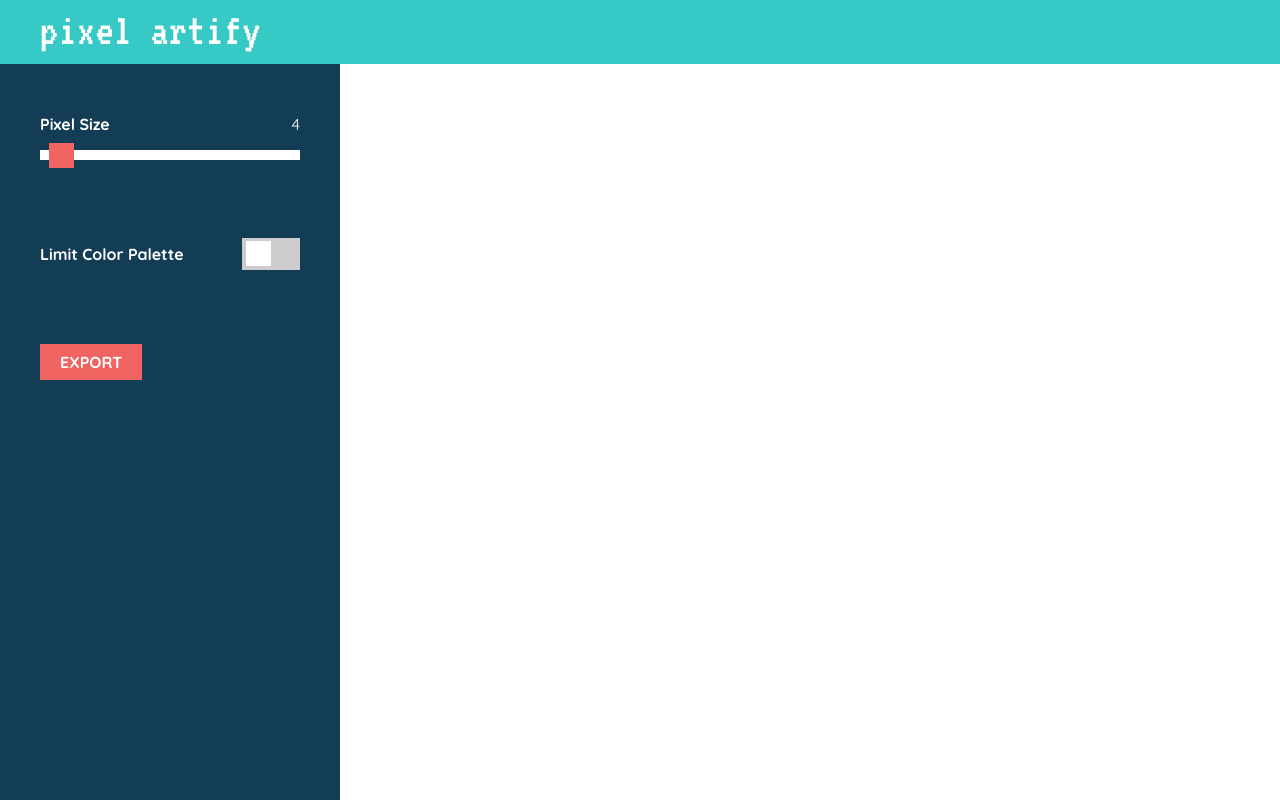
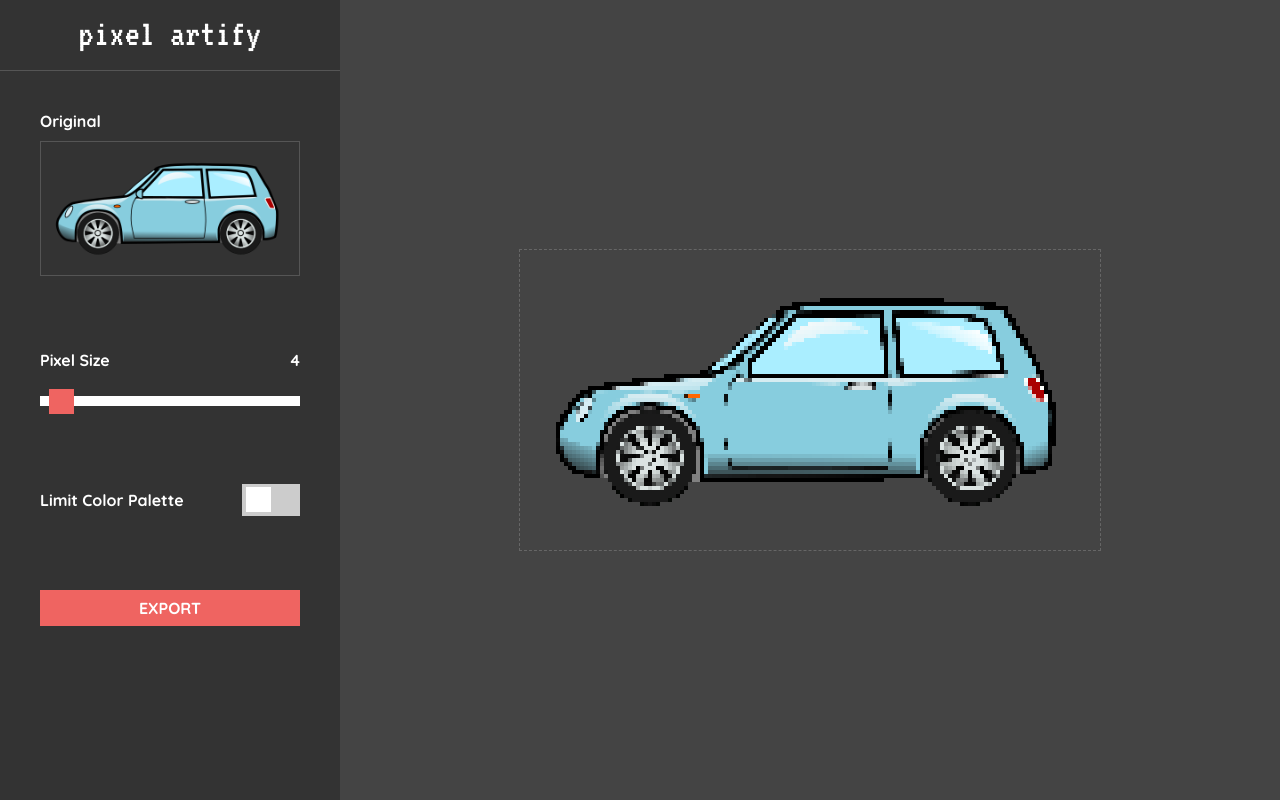
Before and after one commit to shannonlui/pixel-artify, a React (Create React App) app in the folder client/: page /editor in a window 1280 px wide. Shown: the top 800 px of the page. Built offline with nearby package versions, Linux system fonts and the light colour scheme.

Commit message:
Change the design of the image editor

```diff
--- a/client/src/App.js
+++ b/client/src/App.js
@@ -1,26 +1,17 @@
 import React from 'react';
 import { Route, Switch, Redirect } from 'react-router-dom';
 
-import Layout from './components/Layout/Layout';
 import Home from './pages/Home/Home';
 import ImageEditor from './pages/ImageEditor/ImageEditor';
 
 function App() {
-  let routes = (
+  return (
     <Switch>
       <Route path="/" exact component={Home} />
       <Route path="/editor" exact component={ImageEditor} />
       <Redirect to="/" />
     </Switch>
   );
-
-  return (
-    <div>
-      <Layout>
-        {routes}
-      </Layout>
-    </div>
-  );
 }
 
 export default App;
--- a/client/src/pages/Home/Home.js
+++ b/client/src/pages/Home/Home.js
@@ -3,6 +3,7 @@ import { connect } from 'react-redux';
 
 import * as actions from '../../store/actions';
 import styles from './Home.module.css';
+import Toolbar from '../../components/Navigation/Toolbar/Toolbar';
 import ImageUploader from '../../components/ImageUploader/ImageUploader';
 
 class Home extends Component {
@@ -17,12 +18,15 @@ class Home extends Component {
 
   render() {
     return(
-      <div className={styles.bg}>
-        <div className={styles.content}>
-          <h1>Transform images into pixel art.</h1>
-          <ImageUploader onUploadImage={this.imageUploadHandler} />
+      <React.Fragment>
+        <Toolbar theme="light" />
+        <div className={styles.bg}>
+          <div className={styles.content}>
+            <h1>Transform images into pixel art.</h1>
+            <ImageUploader onUploadImage={this.imageUploadHandler} />
+          </div>
         </div>
-      </div>
+      </React.Fragment>
     );
   }
 }
--- a/client/src/pages/Home/Home.module.css
+++ b/client/src/pages/Home/Home.module.css
@@ -6,7 +6,6 @@
   background-repeat: no-repeat;
   background-size: cover;
   position: relative;
-  margin-top: -64px;
   overflow: hidden;
 }
 
--- a/client/src/pages/ImageEditor/Canvas/Canvas.js
+++ b/client/src/pages/ImageEditor/Canvas/Canvas.js
@@ -1,6 +1,5 @@
 import React, { Component } from 'react';
 
-import testImg from '../../../assets/images/car.png';
 import ColorThief from '../../../utils/color-thief/color-thief';
 import { getColorDifference } from '../../../utils/colorDifference';
 
@@ -12,7 +11,7 @@ class Canvas extends Component {
     this.colorThief = new ColorThief();
     this.state = {
       palette: []
-    }
+    };
   }
 
   componentDidMount() {
@@ -106,11 +105,8 @@ class Canvas extends Component {
 
   render() {
     return(
-      <div>
-        <img ref="image" src={testImg} className="hidden" />
-        <canvas ref={this.canvas} width={300} height={300} />
-      </div>
-    )
+      <canvas ref={this.canvas} width={300} height={300} />
+    );
   }
 }
 
--- a/client/src/pages/ImageEditor/ImageEditor.js
+++ b/client/src/pages/ImageEditor/ImageEditor.js
@@ -28,8 +28,9 @@ class ImageEditor extends Component {
 
   render() {
     return(
-      <div className={styles.editor}>
+      <div>
         <Sidebar
+          img={this.props.img}
           pixelSize={this.state.pixelSize}
           // maxPixelSize={Math.floor(Math.min(this.props.img.width, this.props.img.height) * 0.6)}
           maxPixelSize="100"
@@ -38,11 +39,13 @@ class ImageEditor extends Component {
           onChangeEditPalette={this.editPaletteChangedHandler}
           onChangeMaxColors={this.maxColorsChangedHandler}
           exportImage={() => this.exportImage()} />
-        <Canvas
-          pixelSize={this.state.pixelSize}
-          img={this.props.img}
-          maxColors={this.state.maxColors}
-          setExportImage={click => this.exportImage = click} />
+        <div className={styles.content}>
+          <Canvas
+            pixelSize={this.state.pixelSize}
+            img={this.props.img}
+            maxColors={this.state.maxColors}
+            setExportImage={click => this.exportImage = click} />
+        </div>
       </div>
     )
   }
--- a/client/src/pages/ImageEditor/ImageEditor.module.css
+++ b/client/src/pages/ImageEditor/ImageEditor.module.css
@@ -1,4 +1,14 @@
-.editor {
-  display: flex;
-  flex-wrap: wrap;
+.content {
+  height: 100vh;
+  margin-left: 340px;
+  position: relative;
+  background: #444;
 }
+
+.content canvas {
+  position: absolute;
+  top: 50%;
+  left: 50%;
+  transform: translate(-50%, -50%);
+  border: 1px dashed #666;
+}
--- a/client/src/pages/ImageEditor/Sidebar/Sidebar.js
+++ b/client/src/pages/ImageEditor/Sidebar/Sidebar.js
@@ -1,9 +1,16 @@
 import React from 'react';
+import { Link } from 'react-router-dom';
 
 import styles from './Sidebar.module.css';
 
 const sidebar = (props) => (
+  <div className={styles.sidebar}>
+    <Link to="/" className={styles.logo}>pixel artify</Link>
     <div className={styles.controls}>
+      <div className={styles.control}>
+        <div className={styles.label}>Original</div>
+        <img src={props.img.src} />
+      </div>
       <div className={styles.control}>
         <div className={styles.label}>
           <label>Pixel Size</label>
@@ -38,6 +45,7 @@ const sidebar = (props) => (
         className={styles.export}
         onClick={props.exportImage}>Export</button>
     </div>
+  </div>
 );
 
 export default sidebar;
--- a/client/src/pages/ImageEditor/Sidebar/Sidebar.module.css
+++ b/client/src/pages/ImageEditor/Sidebar/Sidebar.module.css
@@ -1,15 +1,41 @@
+.sidebar {
+  height: 100%;
+  width: 340px;
+  position: fixed;
+  top: 0;
+  left: 0;
+  background-color: #333;
+  overflow-x: hidden;
+}
+
+.sidebar:after {
+  padding-bottom: 40px;
+}
+
+.logo {
+  display: block;
+  font-family: 'VT323', serif;
+  font-size: 38px;
+  color: white;
+  text-decoration: none;
+  text-align: center;
+  margin-bottom: 40px;
+  padding-top: 15px;
+  padding-bottom: 17px;
+  border-bottom: 1px solid #555;
+}
+
 .controls {
-  width: 340px;
-  padding: 40px;
-  height: 100vh;
-  background: #133c55;
+  padding-left: 40px;
+  padding-right: 40px;
 }
 
 .control {
   color: white;
   margin-bottom: 64px;
 }
-.control label {
+
+.control label, .label {
   display: block;
   color: white;
   margin: 10px 0;
@@ -129,4 +155,14 @@ input:checked + .toggle:before {
   text-transform: uppercase;
   font-weight: bold;
   cursor: pointer;
+  width: 100%;
+  margin-bottom: 40px;
 }
+
+.sidebar img {
+  display: block;
+  margin: 0 auto;
+  max-width: 100%;
+  max-height: 250px;
+  border: 1px solid #555;
+}
```
Lines whose indentation alone changed are shown as unchanged.
